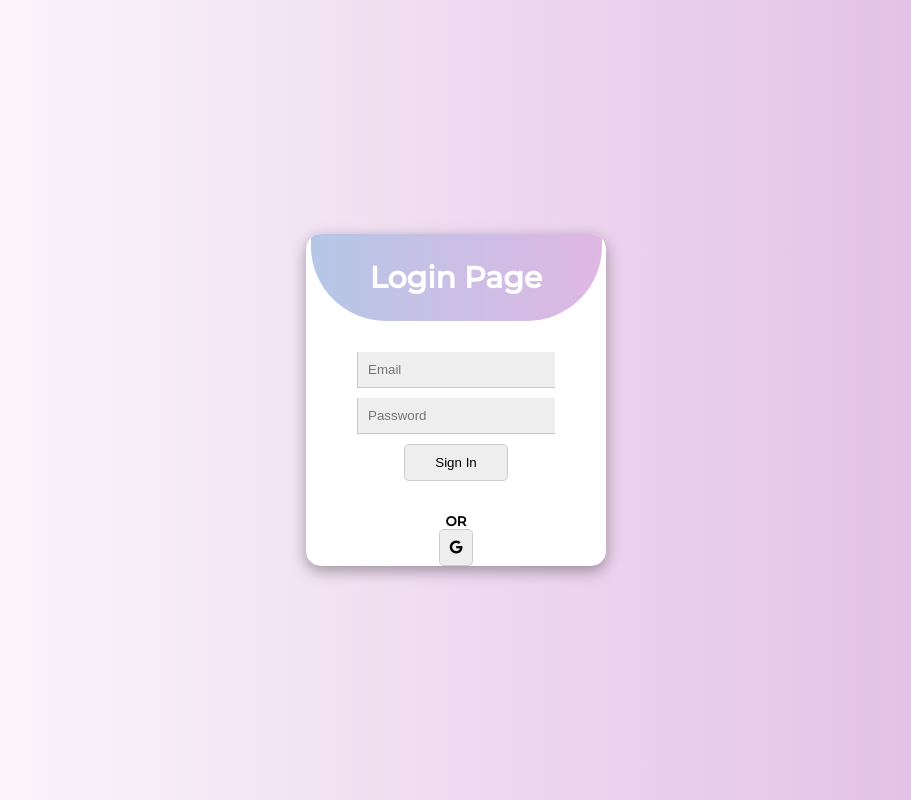
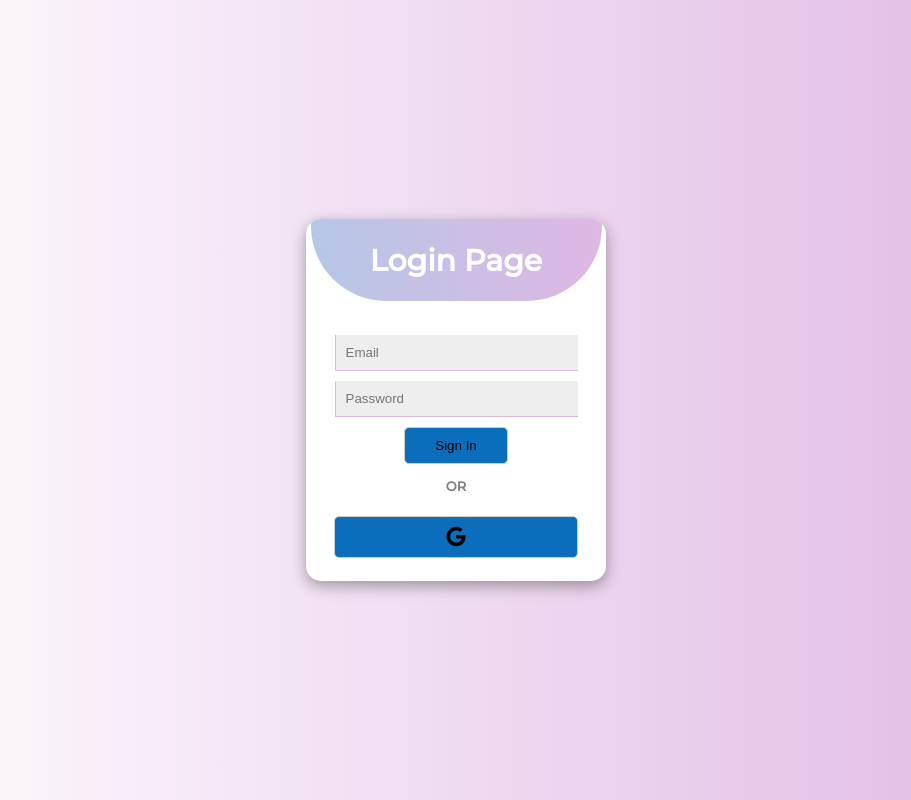
Before and after one commit to p1utoze/Hackme, a FastAPI app: page / in a window 1280 px wide. Shown: the whole page, without its empty margins (184-1095 px from the left). Run offline with FastAPI, Linux system fonts and the light colour scheme.

Commit message:
update: change button css styling

```diff
--- a/static/css/login.css
+++ b/static/css/login.css
@@ -51,11 +51,17 @@ form {
   justify-content: center;
   gap: 10px;
   height: 100%;
+  width: 90%;
+  margin-bottom: -10%;
 }
 
+.google {
+  margin-bottom: 10%;
+}
 .input {
   background-color: #eee;
   border: none;
+  width: inherit;
   border-left: #dfb7e3 solid 1px;
   padding: 10px;
   border-bottom: #dfb7e3 solid 1px;
@@ -88,6 +94,25 @@ form {
   font-size: 30px;
 }
 
+.separator {
+  display: flex;
+  justify-content: center;
+  padding: 10px;
+}
+
+i {
+  color: #669FAB;
+  font-size: 20px;
+  vertical-align: center;
+}
+
+
+
+.separator h5 {
+  text-align: center;
+  color: grey;
+  font-size: small;
+}
 .login_option {
   display: flex;
   justify-content: center;
@@ -96,9 +121,12 @@ form {
 
 .account {
   border: solid 1px #ccc;
-  padding: 10px;
+  justify-items: center;
+  background-color: #0a6ebd;
+  padding: 10px 111px;
   border-radius: 5px;
   overflow: hidden;
+  margin-bottom: 10px;
 }
 
 .account:hover {
@@ -128,7 +156,7 @@ button:hover {
 
 button:not(:hover) {
   transition: 0.4s;
-  background-color: #eee;
+  background-color: #0a6ebd;
 }
 
 .signup {
```
Also changed, not shown: 1 other file.
